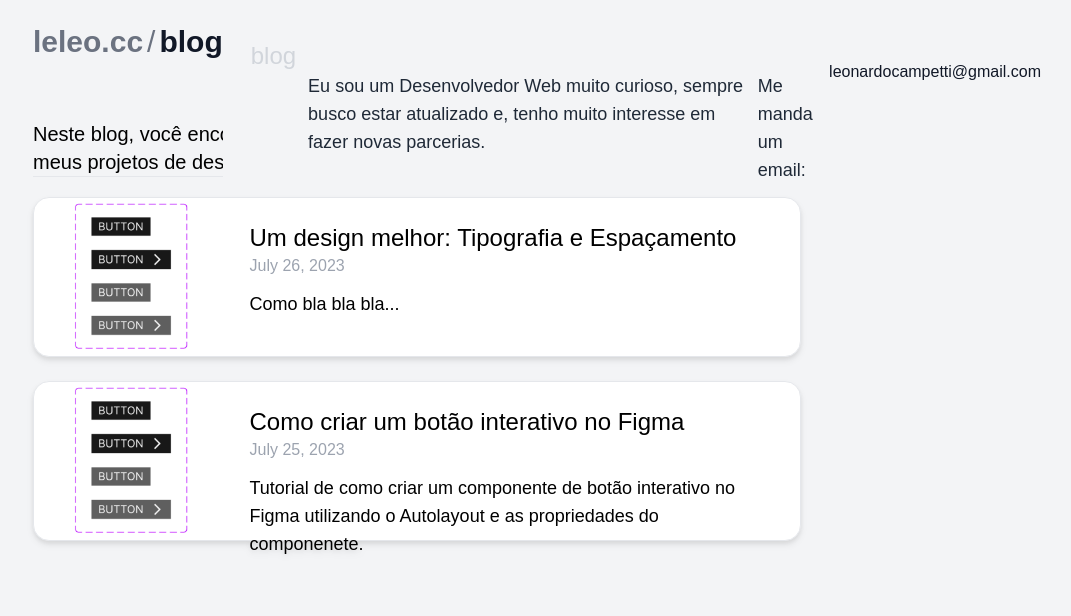
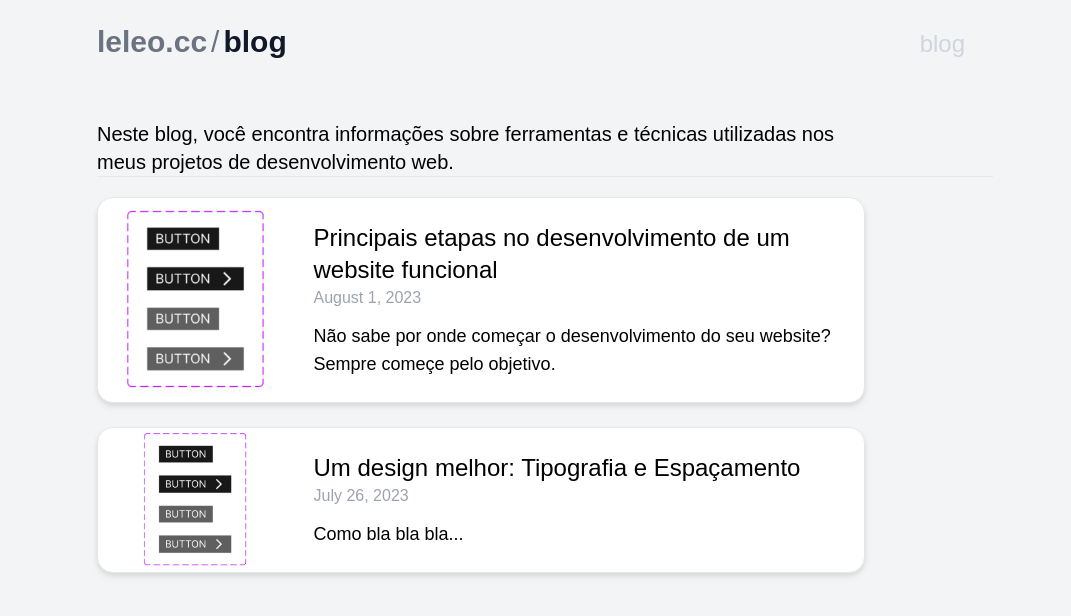
Before and after one commit to leoc01/leleo.cc, a Next.js app: page /blog in a window 1280 px wide. Shown: the top 616 px of the page, without its empty margins (95-1166 px from the left). Built offline with nearby package versions, Linux system fonts and the light colour scheme; a web font is replaced by a local one.

Commit message:
Corrigindo a responsividade

```diff
--- a/components/button.js
+++ b/components/button.js
@@ -2,15 +2,15 @@ import Link from "next/link";
 
 function Button({ text, href }) {
   return (
-    <>
+    <div className="flex md:justify-center">
       <Link
         href={href}
         scroll={false}
-        className="text-xl my-12 px-6 py-3 text-gray-100 bg-gray-900 inline-block text-left object-left"
+        className="text-xl my-12 px-6 py-3 text-gray-100 bg-gray-900 inline-block text-left"
       >
         {text}
       </Link>
-    </>
+    </div>
   );
 }
 
--- a/components/card.js
+++ b/components/card.js
@@ -7,8 +7,8 @@ import Date from "./date";
 export default function Card({ title, date, description, path }) {
   return (
     <Container>
-      <Link href={`/blog/${path}`}>
-        <div className="flex mb-6 bg-white mt-5 md:h-40 rounded-2xl md:max-w-3xl transition ease-out duration-300 drop-shadow-md border md:hover:drop-shadow-xl md:hover:-translate-y-1">
+      <Link href={`/blog/${path}`} className="max-w-3xl">
+        <div className="flex mb-6 bg-white mt-5 rounded-2xl md:max-w-3xl transition ease-out duration-300 drop-shadow-md border md:hover:drop-shadow-xl md:hover:-translate-y-1">
           <div className="hidden md:block relative md:w-1/4">
             <Image
               src={post1img}
--- a/components/container.js
+++ b/components/container.js
@@ -1,3 +1,3 @@
 export default function Container({ children }) {
-  return <div className="md:max-w-5xl mx-auto">{children}</div>;
+  return <div className="md:max-w-4xl mx-auto">{children}</div>;
 }
--- a/components/details.js
+++ b/components/details.js
@@ -1,14 +1,16 @@
 function Details({ title, children }) {
   return (
     <>
-      <details className="px-2">
+      <details className="px-2 max-w-3xl cursor-pointer">
         <summary className="flex items-center gap-10 justify-between">
           <p className="text-lg py-2">{title}</p>
           <div className="text-4xl text-green-600">+</div>
         </summary>
-        <div className="pb-4 pl-2 text-lg text-gray-800">{children}</div>
+        <div className="pb-4 pl-2 text-lg text-gray-800 max-w-2xl cursor-default">
+          {children}
+        </div>
       </details>
-      <hr className="border-gray-400" />
+      <hr className="border-gray-400 max-w-3xl" />
       <style jsx>
         {`
           summary {
--- a/components/layout.js
+++ b/components/layout.js
@@ -5,6 +5,7 @@ import Link from "next/link";
 import Menu from "./menu";
 import { abeezeeN, abeezeeI } from "../styles/fonts";
 import Description from "./description";
+import Container from "./container";
 
 export default function Layout({ children, description, path, activateLink }) {
   return (
@@ -19,11 +20,13 @@ export default function Layout({ children, description, path, activateLink }) {
         />
         <meta name="og:title" content="Portfólio do Leonardo" />
       </Head>
-      <header>
-        <Menu path={path} activateLink={activateLink} />
-      </header>
-      {description ? <Description description={description} /> : ""}
-      <main>{children}</main>
+      <Container>
+        <header>
+          <Menu path={path} activateLink={activateLink} />
+        </header>
+        {description ? <Description description={description} /> : ""}
+        <main>{children}</main>
+      </Container>
     </div>
   );
 }
--- a/components/maildiv.js
+++ b/components/maildiv.js
@@ -4,17 +4,18 @@ import Image from "next/image";
 
 function Maildiv() {
   return (
-    <div>
+    <div className="grid justify-center md:place-items-center">
       <Link
         href="mailto:leonardocampetti@gmail.com"
-        className="grid grid-cols-[auto_auto] items-center my-4"
+        className="grid grid-cols-[auto_auto] items-center my-4 max-w-sm"
       >
         <div className="relative h-8">
           <Image
             src={mailIcon}
-            fill
+            height={40}
+            width={40}
             target="_blank"
-            className="p-2 rounded-2xl object-contain"
+            className="p-2 object-contain"
           />
         </div>
         <p className="text-base text-gray-900">leonardocampetti@gmail.com</p>
--- a/components/menu.js
+++ b/components/menu.js
@@ -43,7 +43,7 @@ export default function Menu({ path, activateLink }) {
           /
         </p>
         <div
-          className={`relative h-9 grow grid justify-end grid-cols-[auto_auto] ${
+          className={`relative h-9 grow grid justify-end md:item-baseline grid-cols-[auto_auto] ${
             href !== "/" ? "grid-cols-[auto_auto] justify-between" : ""
           }`}
         >
@@ -68,7 +68,7 @@ export default function Menu({ path, activateLink }) {
             onClick={() => setClicked((current) => !current)}
           ></div>
           <div
-            className={`fixed z-20 top-0 left-0 md:relative pt-7 md:pt-4 px-4 w-full -top-3 bg-white border-b md:border-b-0 md:bg-gray-100 ${
+            className={`fixed z-20 top-0 left-0 md:relative pt-7 md:pt-1 px-4 w-full -top-3 bg-white border-b md:border-b-0 md:bg-gray-100 ${
               clicked
                 ? "animate-[abremenu_0.3s_ease-out]"
                 : "animate-[fechamenu_0.2s_ease-in-out] hidden md:block"
@@ -104,6 +104,7 @@ export default function Menu({ path, activateLink }) {
                   </Link>
                 );
               })}
+              <div className="md:hidden">
                 <p className="text-gray-800 text-lg mt-8 mr-3">
                   Eu sou um Desenvolvedor Web muito curioso, sempre busco estar
                   atualizado e, tenho muito interesse em fazer novas parcerias.
@@ -136,6 +137,7 @@ export default function Menu({ path, activateLink }) {
                 </div>
               </div>
             </div>
+          </div>
           <button
             className="relative px-3 md:hidden col-start-2 col-span-1"
             onClick={() => setClicked((current) => !current)}
--- a/pages/index.js
+++ b/pages/index.js
@@ -8,6 +8,7 @@ import Image from "next/image";
 import Link from "next/link";
 import mailIcon from "../public/mail.png";
 import arrowDown from "../public/down.png";
+import Maildiv from "../components/maildiv";
 
 function Home() {
   return (
@@ -16,8 +17,8 @@ function Home() {
         <Head>
           <title>Portfólio do Leonardo</title>
         </Head>
-        <p className="text-2xl pt-28">Prazer, Léo.</p>
-        <p className="text-4xl pt-10">
+        <p className="text-2xl pt-28 md:text-center">Prazer, Léo.</p>
+        <p className="text-4xl pt-10 md:max-w-xl md:text-center md:mx-auto">
           Eu faço websites{" "}
           <span className="bg-gradient-to-r from-green-500 via-blue-500 to-purple-600 bg-[length:100%_5px] bg-no-repeat bg-bottom">
             ultra-rápidos
@@ -32,10 +33,11 @@ function Home() {
         <p className="mb-3 text-lg">Clientes que já estão se destacando:</p>
 
         <Laptop />
-        <p id="ideia" className="text-lg mt-20 px-2">
+        <p id="ideia" className="text-lg mt-20 px-2 max-w-3xl">
           Se você está pensando em construir uma presença online para você ou
           para o seu negócio...
         </p>
+        <div className="max-w-3xl grid justify-center">
           <Link href="#ideia" scroll={false}>
             <Image
               src={arrowDown}
@@ -44,7 +46,8 @@ function Home() {
               className="mx-auto my-8"
             />
           </Link>
-        <p className="text-lg px-2 mb-8">
+        </div>
+        <p className="text-lg px-2 mb-8 max-w-3xl">
           Venha ver este blog onde explico sobre práticas modernas de
           desenvolvimento web, e os passos que sigo nos meus projetos.
         </p>
@@ -55,8 +58,8 @@ function Home() {
         <Card
           title="Principais etapas no desenvolvimento de um website funcional"
           date="2023-08-01"
-          description="Eu tenho um blog onde ensino sobre práticas modernas de desenvolvimento web, e os processos que utilizo..."
-          path="figma-button"
+          description="Não sabe por onde começar o desenvolvimento do seu website? Sempre começe pelo objetivo."
+          path="etapas-no-desenvolvimento"
         />
         <p className="text-2xl mt-24 mb-8">
           <span>O que eu faço?</span>
@@ -85,34 +88,21 @@ function Home() {
             seguindo os manuais de identidade visual desenvolvidos pelo seu
             designer.
           </p>
-          <p className="mb-2">
+          <p className="mb-2 max-w-3xl">
             Se você ainda não tem uma identidade visual, eu posso indicar um
             estúdio que faz um trabalho incrível.
           </p>
         </Details>
         <p></p>
         <hr />
-        <p className="mt-24 text-2xl pr-10">
+        <p className="mt-24 text-2xl pr-10 max-w-xl md:text-4xl md:text-center md:p-0 md:w-full md:mx-auto">
           Me manda um email, vamos explorar melhor as{" "}
           <span className="bg-gradient-to-r from-slate-500 via-lime-500 to-pink-500 bg-[length:100%_3px] bg-no-repeat bg-bottom">
             suas ideias
           </span>
           .
         </p>
-        <Link
-          href="mailto:leonardocampetti@gmail.com"
-          className="grid grid-cols-[auto_auto] items-center my-8"
-        >
-          <div className="relative h-8">
-            <Image
-              src={mailIcon}
-              fill
-              target="_blank"
-              className="p-2 rounded-2xl object-contain"
-            />
-          </div>
-          <p>leonardocampetti@gmail.com</p>
-        </Link>
+        <Maildiv />
       </Layout>
     </>
   );
--- /dev/null
+++ b/posts/etapas-no-desenvolvimento.md
@@ -0,0 +1,7 @@
+---
+title: "Principais etapas no desenvolvimento de um website funcional"
+date: "2023-08-01"
+description: "Não sabe por onde começar o desenvolvimento do seu website? Sempre começe pelo objetivo."
+---
+
+Post a ser criado.
--- a/posts/figma-button.md
+++ /dev/null
@@ -1,7 +0,0 @@
----
-title: "Como criar um botão interativo no Figma"
-date: "2023-07-25"
-description: "Tutorial de como criar um componente de botão interativo no Figma utilizando o Autolayout e as propriedades do componenete."
----
-
-Post a ser criado.
```
Also changed, not shown: components/laptop.js (+29 -10 lines). Lines whose indentation alone changed are shown as unchanged.
